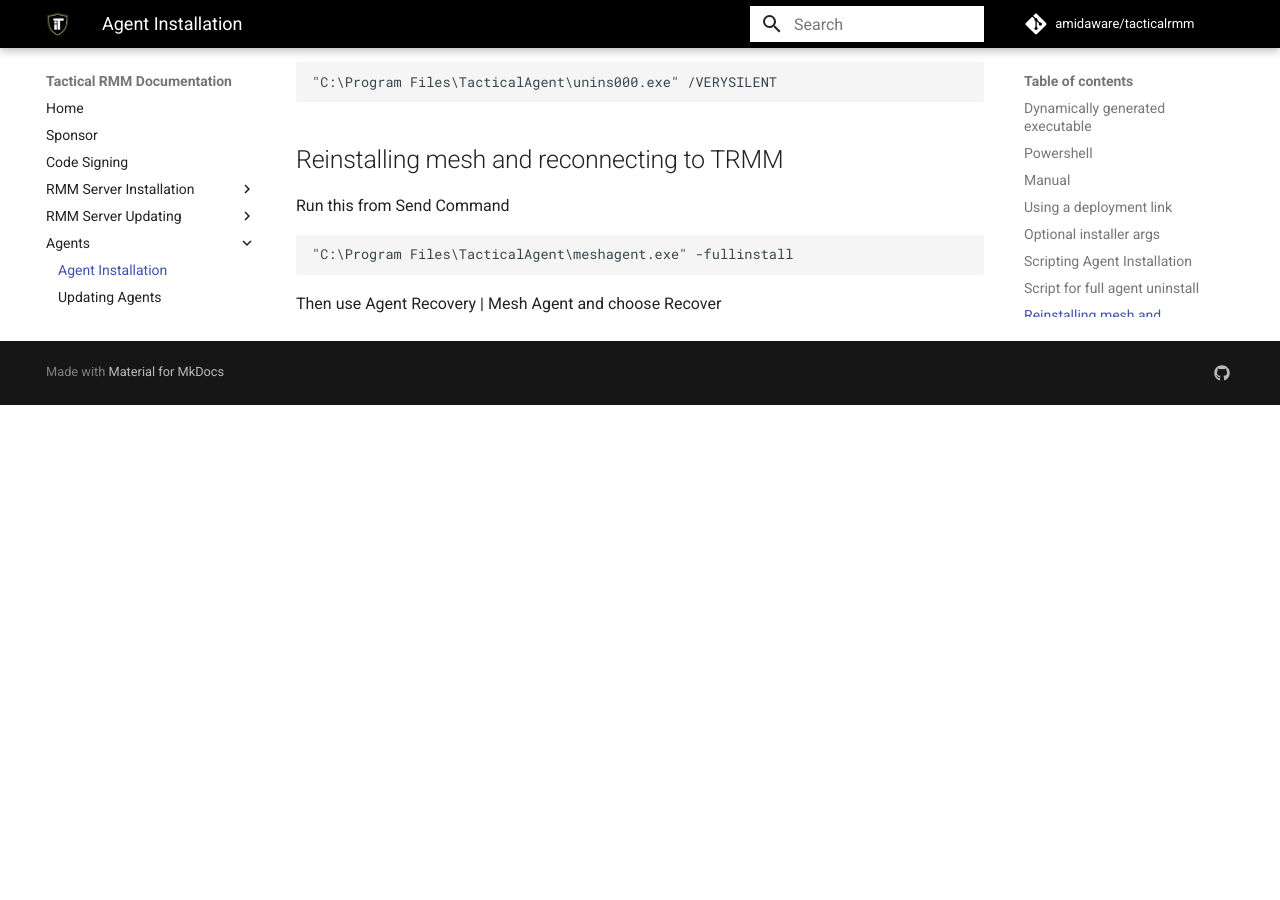
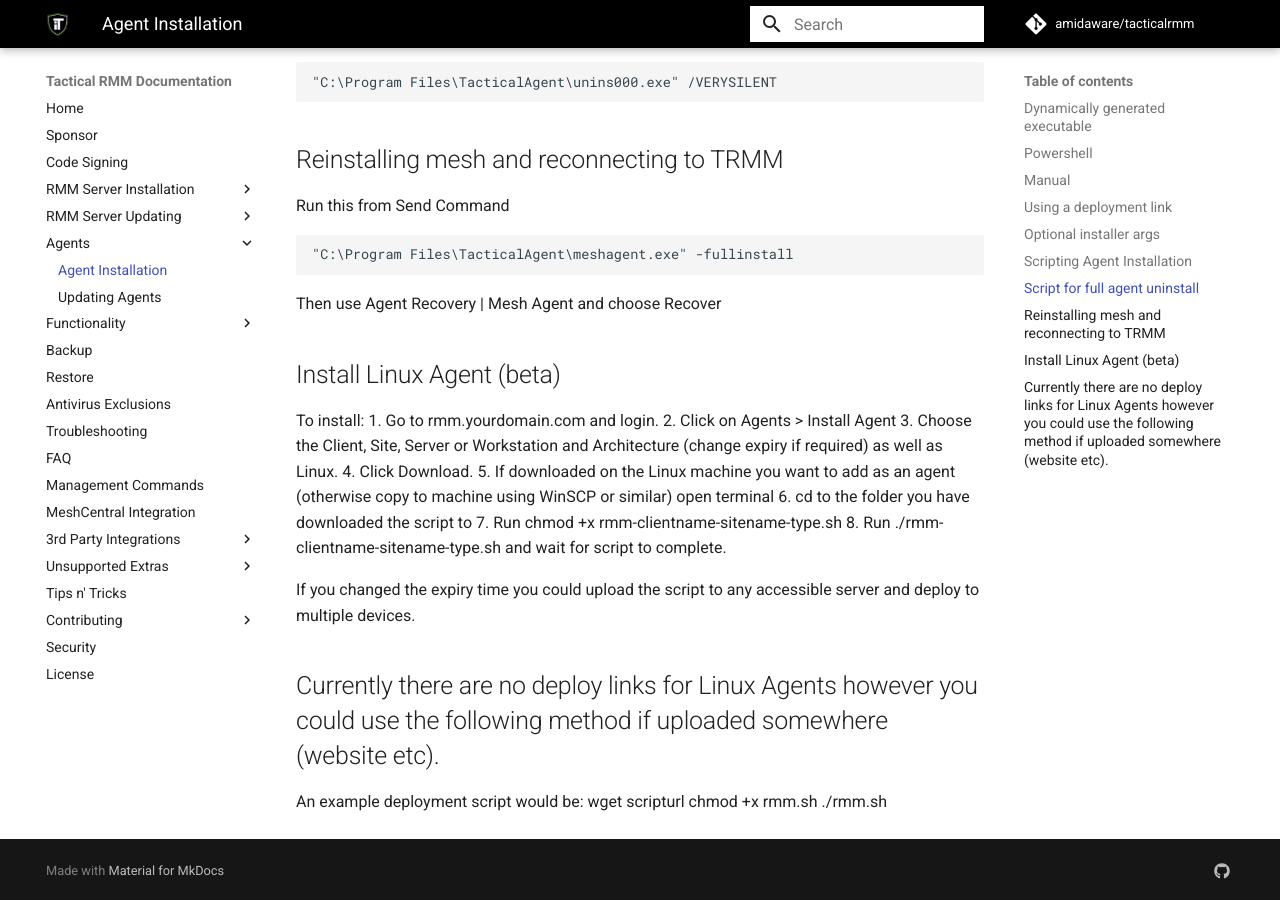
Before and after one commit to amidaware/trmm-docs, an MkDocs documentation site: the page built from docs/install_agent.md, in a window 1280 px wide and 900 px high, scrolled down 3878 px. Built offline with MkDocs 1.6.1 and Material for MkDocs 9.7.7, drawn with Linux system fonts in a browser that asks for light colours; comment, search, counter and statistics services are not loaded; before the commit the page ends 4283 px from its top, so only the background shows below that; some of the changed text lies outside the part shown.

Commit message:
Update install_agent.md

````diff
--- a/docs/install_agent.md
+++ b/docs/install_agent.md
@@ -146,3 +146,25 @@
 ```
 
 Then use Agent Recovery | Mesh Agent and choose Recover
+
+
+## Install Linux Agent (beta)
+
+To install:
+1. Go to rmm.yourdomain.com and login.
+2. Click on Agents > Install Agent
+3. Choose the Client, Site, Server or Workstation and Architecture (change expiry if required) as well as Linux.
+4. Click Download.
+5. If downloaded on the Linux machine you want to add as an agent (otherwise copy to machine using WinSCP or similar) open terminal
+6. cd to the folder you have downloaded the script to
+7. Run chmod +x rmm-clientname-sitename-type.sh
+8. Run ./rmm-clientname-sitename-type.sh and wait for script to complete.
+
+If you changed the expiry time you could upload the script to any accessible server and deploy to multiple devices.
+
+## Currently there are no deploy links for Linux Agents however you could use the following method if uploaded somewhere (website etc).
+
+An example deployment script would be:
+wget scripturl
+chmod +x rmm.sh
+./rmm.sh
````
Also changed, not shown: other parts of docs/install_agent.md (+1 -1 lines).
